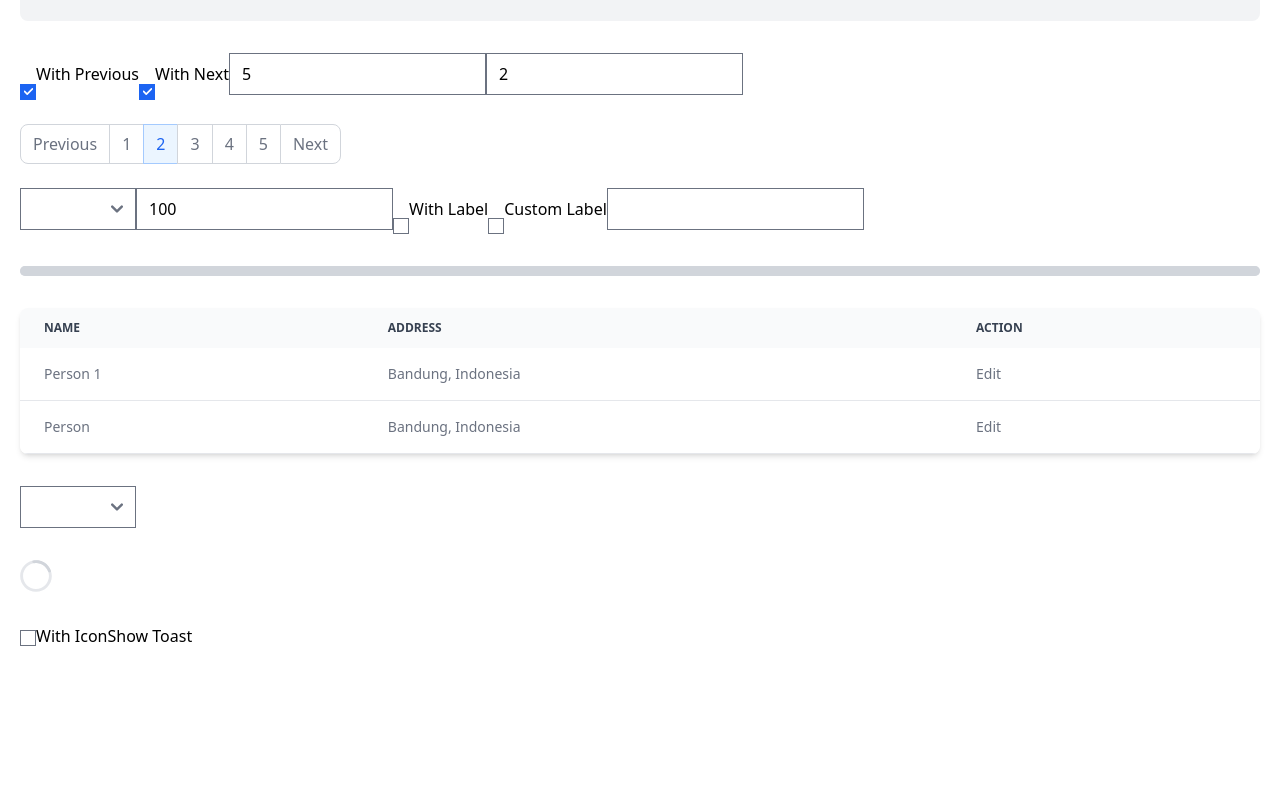
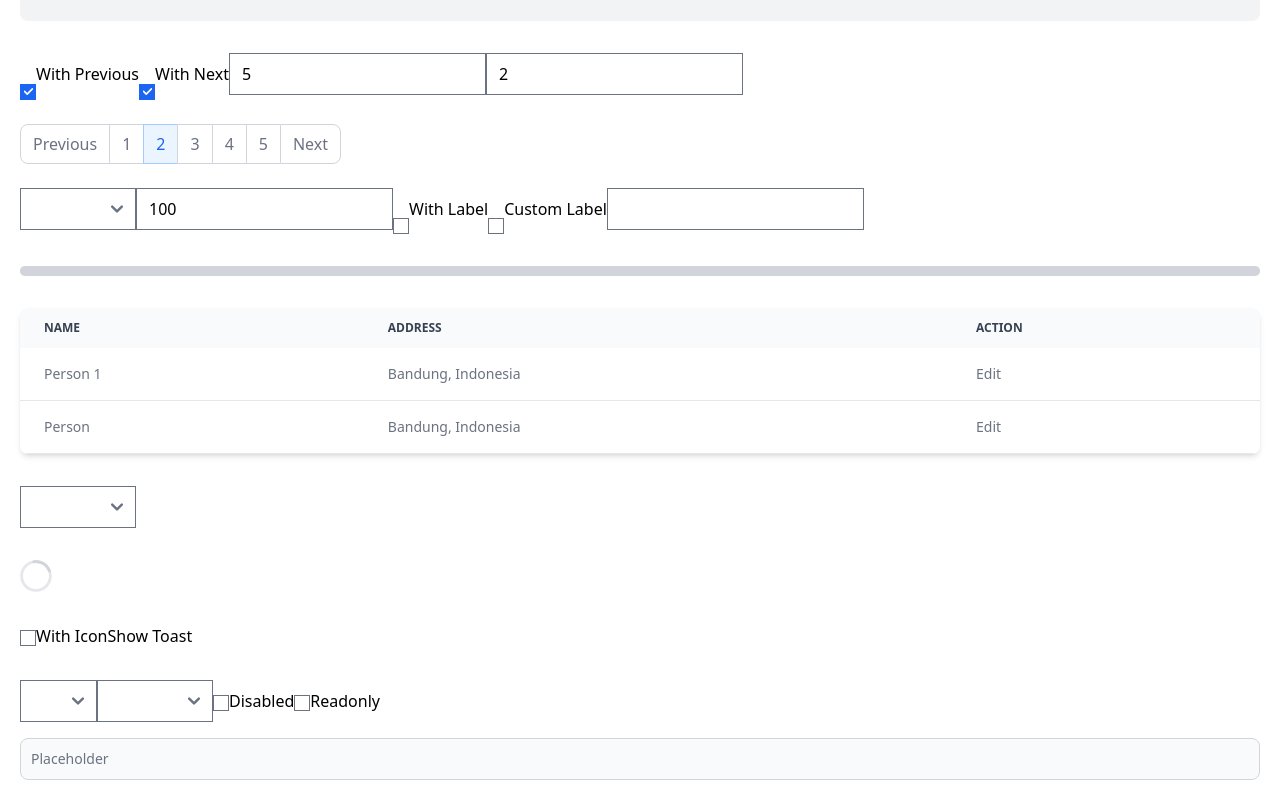
Before and after one commit to ibrahimalanshor/my-vue-ui, a Vue app: page / in a window 1280 px wide. Shown: the part 749-1549 px from the top of the page. Before the commit the page ends 1417 px from the top, so only its background shows below. Built offline with nearby package versions, Linux system fonts and the light colour scheme.

Commit message:
add input

```diff
--- a/src/App.vue
+++ b/src/App.vue
@@ -13,6 +13,7 @@ import {
   TestTable,
   TestSpinner,
   TestToast,
+  TestInput,
 } from '@/test';
 </script>
 
@@ -31,5 +32,6 @@ import {
     <test-table />
     <test-spinner />
     <test-toast />
+    <test-input />
   </div>
 </template>
--- /dev/null
+++ b/src/components/base-input.vue
@@ -0,0 +1,48 @@
+<script setup>
+import { computed } from 'vue';
+
+const props = defineProps({
+  size: {
+    type: String,
+    default: 'default',
+  },
+  color: {
+    type: String,
+    default: 'default',
+  },
+});
+
+const inputClass = computed(() => {
+  const sizes = {
+    default: 'p-2.5 text-sm',
+    sm: 'p-2 text-xs',
+    lg: 'p-4 text-md',
+  };
+  const colors = {
+    default:
+      'bg-gray-50 border-gray-300 text-gray-900 focus:ring-blue-500 focus:border-blue-500',
+    primary:
+      'bg-blue-50 border-blue-500 text-blue-900 placeholder-blue-700 focus:ring-blue-500 focus:border-blue-500',
+    success:
+      'bg-green-50 border-green-500 text-green-900 placeholder-green-700 focus:ring-green-500 focus:border-green-500',
+    warning:
+      'bg-yellow-50 border-yellow-400 text-yellow-700 placeholder-yellow-500 focus:ring-yellow-400 focus:border-yellow-400',
+    error:
+      'bg-red-50 border-red-500 text-red-900 placeholder-red-700 focus:ring-red-500 focus:border-red-500',
+  };
+
+  const sizeClass = sizes[props.size] ?? sizes.default;
+  const colorClass = colors[props.color] ?? colors.default;
+
+  return [sizeClass, colorClass];
+});
+</script>
+
+<template>
+  <input
+    type="text"
+    class="border rounded-lg block w-full disabled:bg-gray-100 read-only:bg-gray-100"
+    :class="inputClass"
+    placeholder="Placeholder"
+  />
+</template>
--- a/src/components/base-toast.vue
+++ b/src/components/base-toast.vue
@@ -18,9 +18,6 @@ const visible = ref(props.modelValue);
 
 const iconClass = computed(() => {
   return 'w-5 h-5';
-});
-const contentClass = computed(() => {
-  return 'mb-5 text-lg font-normal text-gray-500';
 });
 
 function close() {
--- a/src/components/index.js
+++ b/src/components/index.js
@@ -11,3 +11,4 @@ export { default as BaseProgress } from './base-progress.vue';
 export { default as BaseTable } from './base-table.vue';
 export { default as BaseSpinner } from './base-spinner.vue';
 export { default as BaseToast } from './base-toast.vue';
+export { default as BaseInput } from './base-input.vue';
--- /dev/null
+++ b/src/test/test-input.vue
@@ -0,0 +1,50 @@
+<script setup>
+import { reactive } from 'vue';
+import { BaseInput } from '@/components';
+
+const input = reactive({
+  colors: [null, 'primary', 'success', 'error', 'warning'],
+  sizes: [null, 'sm', 'lg'],
+  color: null,
+  size: null,
+  disabled: false,
+  readonly: false,
+});
+</script>
+
+<template>
+  <div>
+    <div class="mb-4">
+      <select v-model="input.size">
+        <option v-for="size in input.sizes" :key="size" :value="size">
+          {{ size }}
+        </option>
+      </select>
+      <select v-model="input.color">
+        <option v-for="color in input.colors" :key="color" :value="color">
+          {{ color }}
+        </option>
+      </select>
+      <input
+        type="checkbox"
+        id="input-disabled"
+        :value="true"
+        v-model="input.disabled"
+      />
+      <label for="input-disabled">Disabled</label>
+      <input
+        type="checkbox"
+        id="input-readonly"
+        :value="true"
+        v-model="input.readonly"
+      />
+      <label for="input-readonly">Readonly</label>
+    </div>
+    <base-input
+      :size="input.size"
+      :color="input.color"
+      :disabled="input.disabled"
+      :readonly="input.readonly"
+    />
+  </div>
+</template>
```
Also changed, not shown: src/test/index.js (+1 -0 lines).
